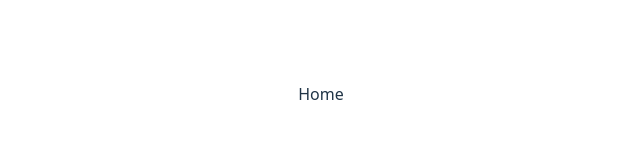
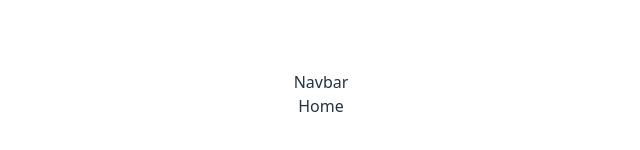
Before and after one commit to AJoshany/Portfolio, a React (Vite) app: page / in a window 1280 px wide. Shown: the part 306-456 px from the top of the page, without its empty margins (319-959 px from the left). Built offline with nearby package versions, Linux system fonts and the light colour scheme.

Commit message:
Add Navbar

```diff
--- a/src/App.jsx
+++ b/src/App.jsx
@@ -1,6 +1,7 @@
 import { useRoutes } from "react-router";
 import "./App.css";
 import routes from "./routes";
+import Navbar from "./Navbar/Navbar";
 
 function App() {
 
@@ -8,6 +9,7 @@
 
   return (
     <>
+      <Navbar />
       {/* <div className="main">
         <h1>We Are Comming Soon</h1>
         <img
--- /dev/null
+++ b/src/Navbar/Navbar.jsx
@@ -0,0 +1,8 @@
+import React from 'react'
+import './Navbar.css'
+
+export default function Navbar() {
+    return (
+        <div>Navbar</div>
+    )
+}
```
Also changed, not shown: src/Navbar/Navbar.css (added).
